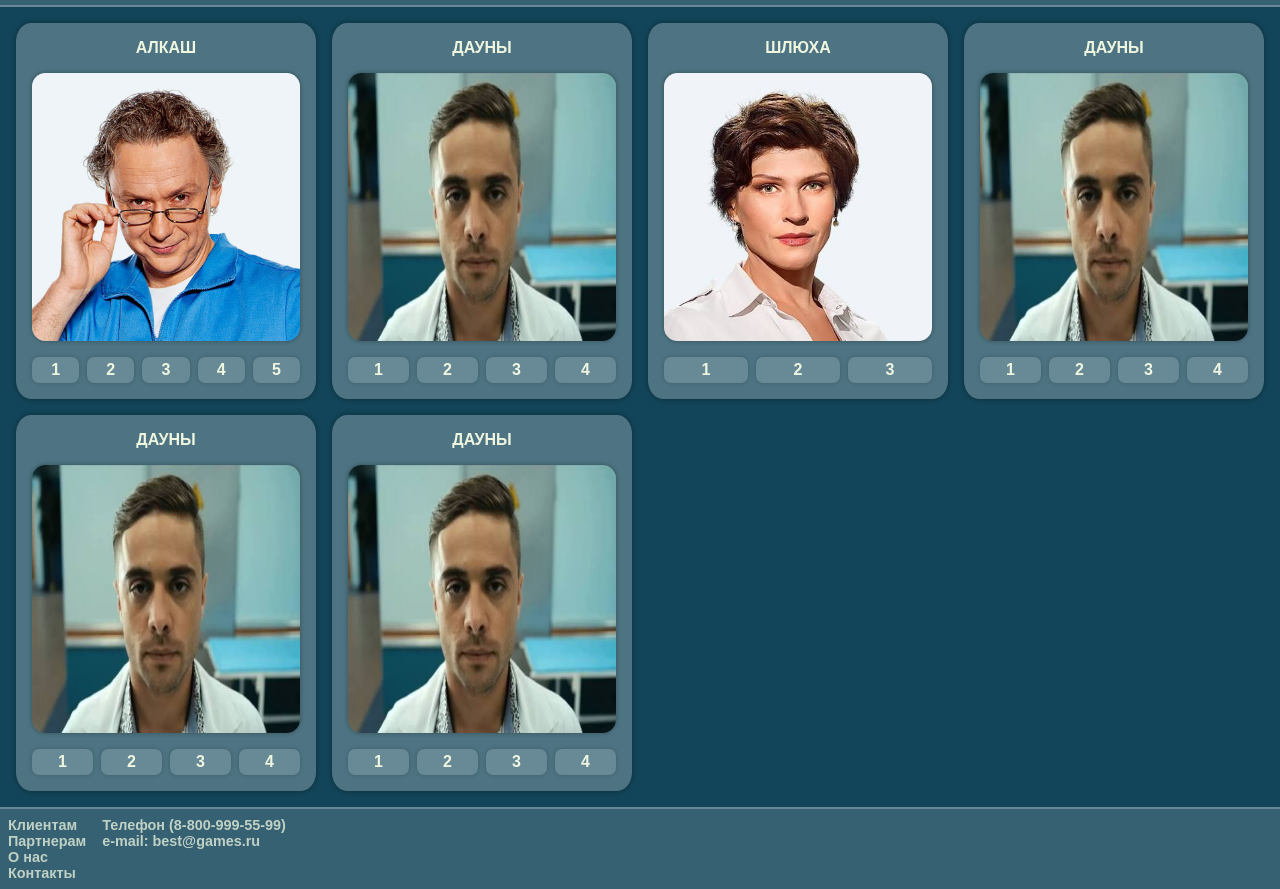
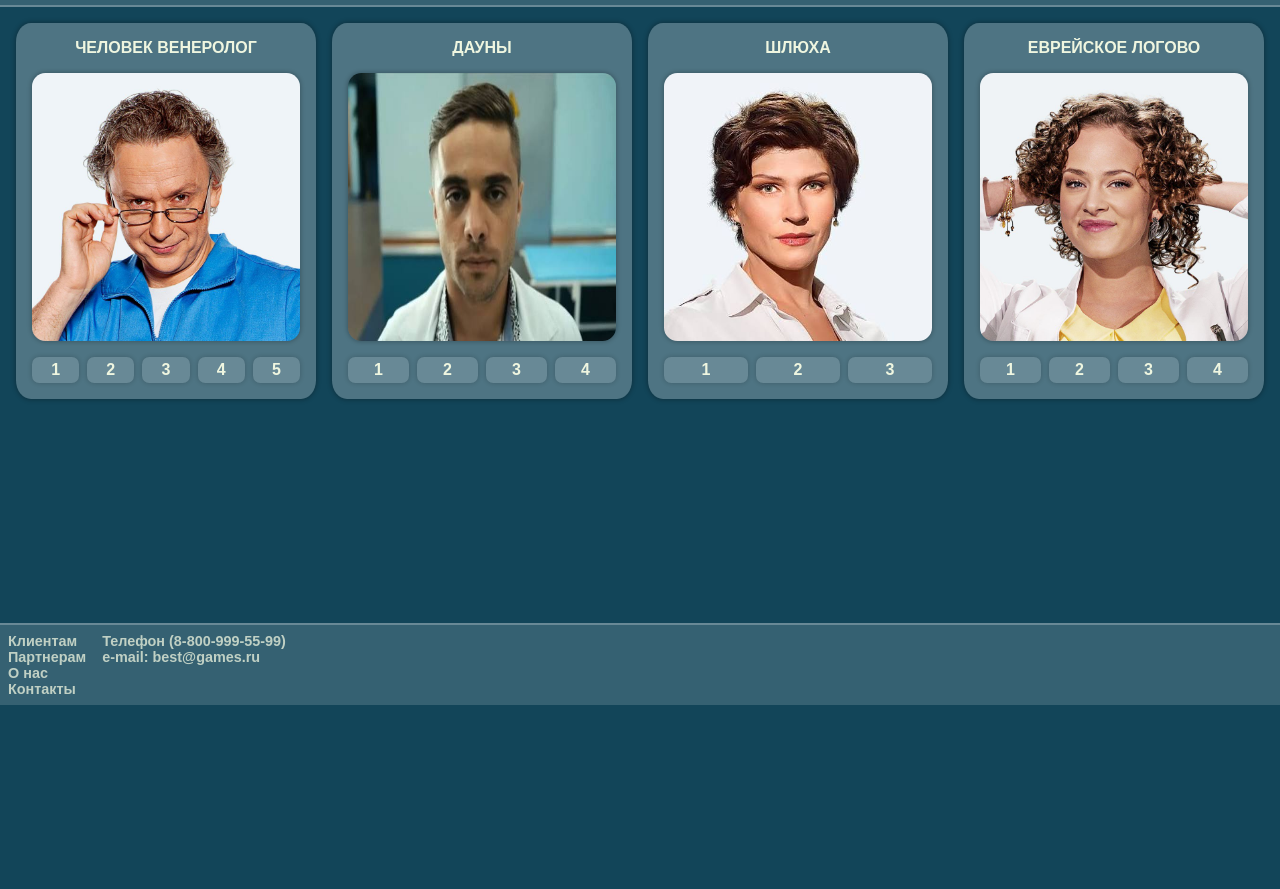
Before and after one commit to shuurpq2/interns, a plain HTML site: page src/dumbfucks.html in a window 1280 px wide. Shown: the part 95-984 px from the top of the page. After the commit the page ends 800 px from the top, so only its background shows below. Drawn offline with Linux system fonts and the light colour scheme.

Commit message:
add jews slider

```diff
--- a/src/dumbfucks.html
+++ b/src/dumbfucks.html
@@ -29,7 +29,7 @@
   <main>
     <div class="sliders">
       <div class="slider slider--allcash-slider">
-        <div class="slider__title allcash-slider__title">АЛКАШ</div>
+        <div class="slider__title allcash-slider__title">ЧЕЛОВЕК ВЕНЕРОЛОГ</div>
         <div class="slider__track allcash-slider__track">
           <img class="slider__slide allcash-slider__slide" id="allcash_slide1" src="assets/images/kupitman1.jpeg">
           <img class="slider__slide allcash-slider__slide" id="allcash_slide2" src="assets/images/kupitman2.jpg">
@@ -73,50 +73,21 @@
           <a href="#hoe_slide3" class="slider__dot hoe-slider__dot">3</a>
         </div>
       </div>
-      <div class="slider slider--dauny-slider">
-        <div class="slider__title dauny-slider__title">ДАУНЫ</div>
-        <div class="slider__track dauny-slider__track">
-          <img class="slider__slide dauny-slider__slide" id="dauny_slide1" src="assets/images/gleb.jfif">
-          <img class="slider__slide dauny-slider__slide" id="dauny_slide2" src="assets/images/lobanov.jpg">
-          <img class="slider__slide dauny-slider__slide" id="dauny_slide3" src="assets/images/4ernous.jfif">
-          <img class="slider__slide dauny-slider__slide" id="dauny_slide4" src="assets/images/levin.jpg">
+      <div class="slider slider--jews-slider">
+        <div class="slider__title jews-slider__title">ЕВРЕЙСКОЕ ЛОГОВО</div>
+        <div class="slider__track jews-slider__track">
+          <img class="slider__slide jews-slider__slide" id="jews_slide1" src="assets/images/jew_hoe.jpeg">
+          <img class="slider__slide jews-slider__slide" id="jews_slide2" src="assets/images/kupitman6.jpeg">
+          <img class="slider__slide jews-slider__slide" id="jews_slide3" src="assets/images/jew_pahan.jpeg">
+          <img class="slider__slide jews-slider__slide" id="jews_slide4" src="assets/images/jew_bitch.png">
         </div>
-        <div class="slider__dots dauny-slider__dots">
-          <a href="#dauny_slide1" class="slider__dot dauny-slider__dot">1</a>
-          <a href="#dauny_slide2" class="slider__dot dauny-slider__dot">2</a>
-          <a href="#dauny_slide3" class="slider__dot dauny-slider__dot">3</a>
-          <a href="#dauny_slide4" class="slider__dot dauny-slider__dot">4</a>
+        <div class="slider__dots jews-slider__dots">
+          <a href="#jews_slide1" class="slider__dot jews-slider__dot">1</a>
+          <a href="#jews_slide2" class="slider__dot jews-slider__dot">2</a>
+          <a href="#jews_slide3" class="slider__dot jews-slider__dot">3</a>
+          <a href="#jews_slide4" class="slider__dot jews-slider__dot">4</a>
         </div>
       </div>
-      <div class="slider slider--dauny-slider">
-        <div class="slider__title dauny-slider__title">ДАУНЫ</div>
-        <div class="slider__track dauny-slider__track">
-          <img class="slider__slide dauny-slider__slide" id="dauny_slide1" src="assets/images/gleb.jfif">
-          <img class="slider__slide dauny-slider__slide" id="dauny_slide2" src="assets/images/lobanov.jpg">
-          <img class="slider__slide dauny-slider__slide" id="dauny_slide3" src="assets/images/4ernous.jfif">
-          <img class="slider__slide dauny-slider__slide" id="dauny_slide4" src="assets/images/levin.jpg">
-        </div>
-        <div class="slider__dots dauny-slider__dots">
-          <a href="#dauny_slide1" class="slider__dot dauny-slider__dot">1</a>
-          <a href="#dauny_slide2" class="slider__dot dauny-slider__dot">2</a>
-          <a href="#dauny_slide3" class="slider__dot dauny-slider__dot">3</a>
-          <a href="#dauny_slide4" class="slider__dot dauny-slider__dot">4</a>
-        </div>
-      </div>
-      <div class="slider slider--dauny-slider">
-        <div class="slider__title dauny-slider__title">ДАУНЫ</div>
-        <div class="slider__track dauny-slider__track">
-          <img class="slider__slide dauny-slider__slide" id="dauny_slide1" src="assets/images/gleb.jfif">
-          <img class="slider__slide dauny-slider__slide" id="dauny_slide2" src="assets/images/lobanov.jpg">
-          <img class="slider__slide dauny-slider__slide" id="dauny_slide3" src="assets/images/4ernous.jfif">
-          <img class="slider__slide dauny-slider__slide" id="dauny_slide4" src="assets/images/levin.jpg">
-        </div>
-        <div class="slider__dots dauny-slider__dots">
-          <a href="#dauny_slide1" class="slider__dot dauny-slider__dot">1</a>
-          <a href="#dauny_slide2" class="slider__dot dauny-slider__dot">2</a>
-          <a href="#dauny_slide3" class="slider__dot dauny-slider__dot">3</a>
-          <a href="#dauny_slide4" class="slider__dot dauny-slider__dot">4</a>
-        </div>
       </div>
     </div>
   </main>
```
Also changed, not shown: src/assets/images/jew_bitch.png (added), src/assets/images/jew_hoe.jpeg (added), src/assets/images/jew_pahan.jpeg (added), src/assets/images/kupitman6.jpeg (added).
